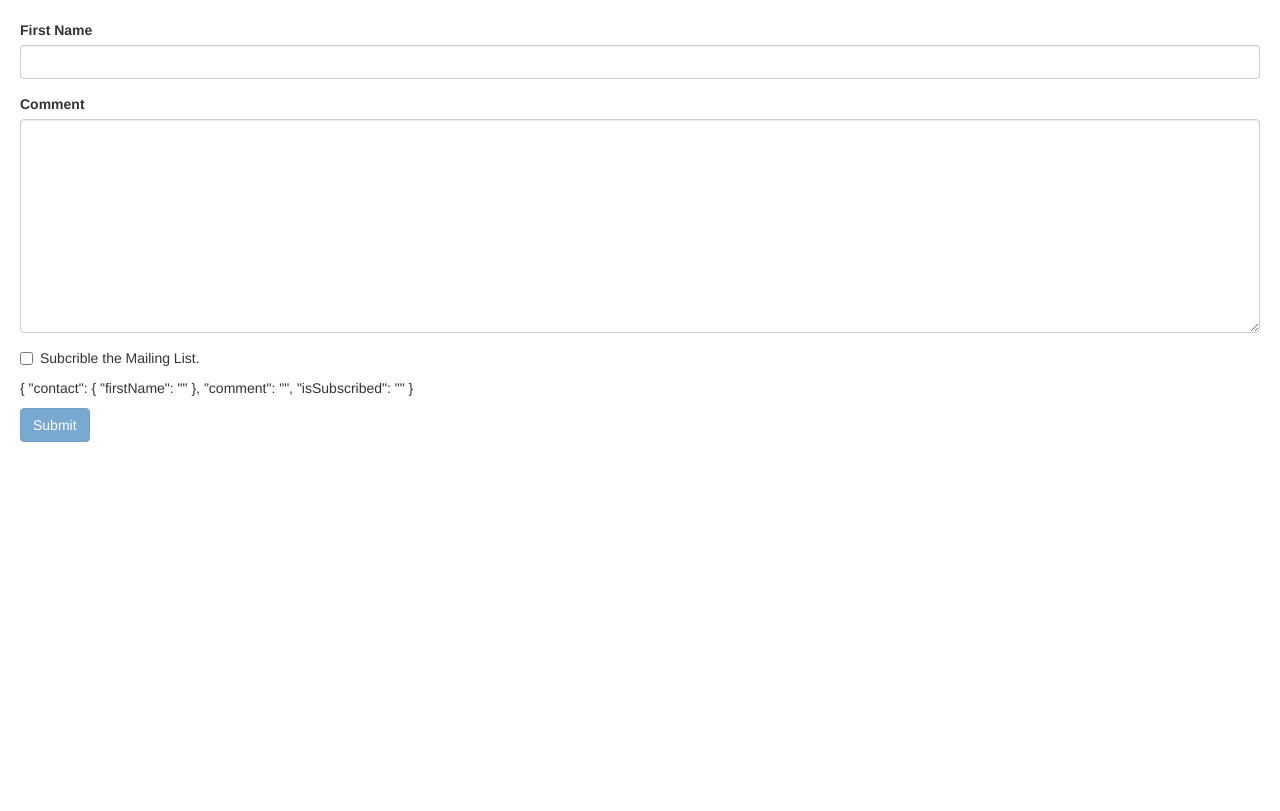
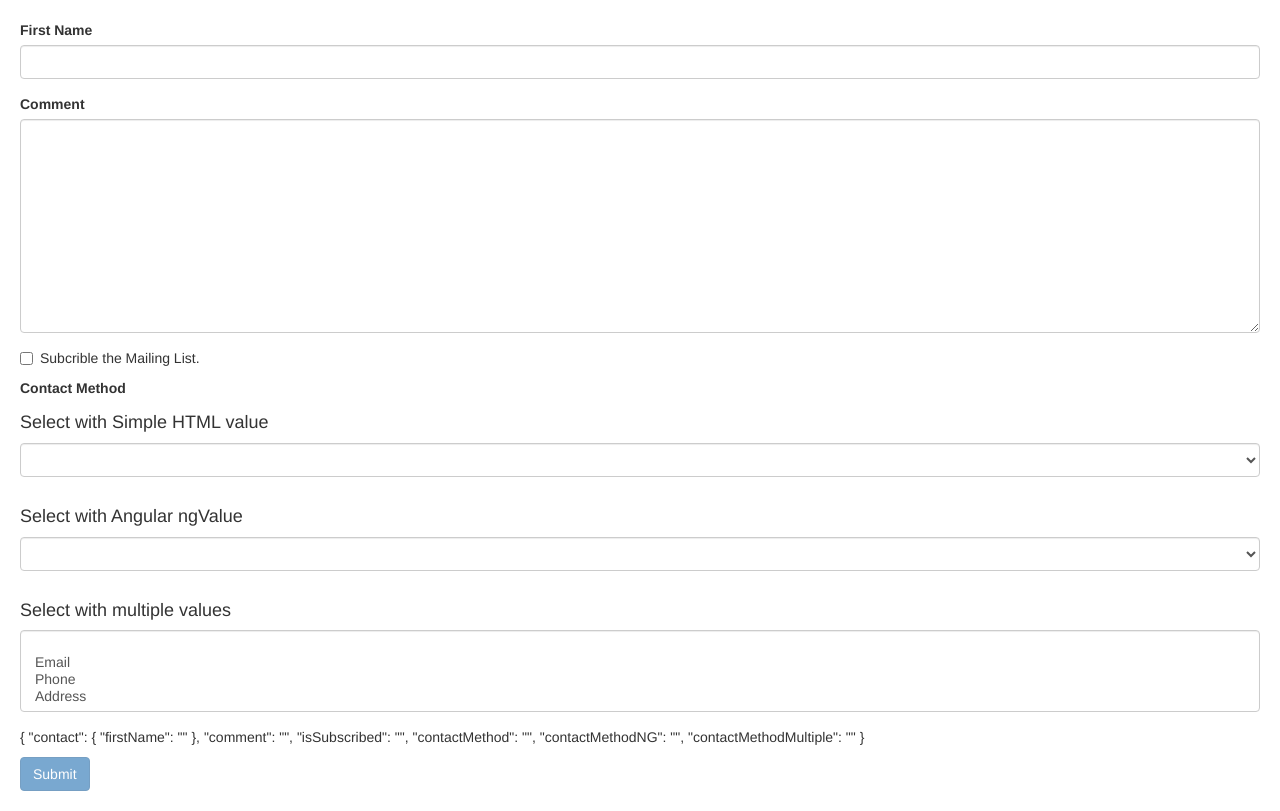
Before and after one commit to reddysainathn/angular-template-driven-forms, an Angular app: page / in a window 1280 px wide. Built offline with nearby package versions, Linux system fonts and the light colour scheme.

Commit message:
Working with Drop-down lists

```diff
--- a/src/app/components/contact-form/contact-form.component.html
+++ b/src/app/components/contact-form/contact-form.component.html
@@ -51,8 +51,41 @@
       <input type="checkbox" ngModel name="isSubscribed"> Subcrible the Mailing List.
     </label>
   </div>
+  <div class="form-group">
+    <label for="contactMethod">Contact Method</label>
+    <h4>Select with Simple HTML value</h4>
+    <select ngModel name="contactMethod" id="contactMethod" class="form-control">
+      <option value=""></option>
+      <option
+        *ngFor="let method of contactMethods"
+        [value]="method.id">
+        {{method.name}}
+      </option>
+    </select>
+    <br>
+    <h4>Select with Angular ngValue</h4>
+    <select ngModel name="contactMethodNG" id="contactMethodNG" class="form-control">
+        <option value=""></option>
+        <option
+          *ngFor="let method of contactMethods"
+          [ngValue]="method">
+          {{method.name}}
+        </option>
+      </select>
+      <br>
+      <h4>Select with multiple values</h4>
+      <select multiple ngModel name="contactMethodMultiple" id="contactMethodMultiple" class="form-control">
+          <option value=""></option>
+          <option
+            *ngFor="let method of contactMethods"
+            [value]="method.id">
+            {{method.name}}
+          </option>
+        </select>
+  </div>
   <p>
     {{ f.value | json}}
   </p>
+
   <button class="btn btn-primary" [disabled]="!f.valid">Submit</button>
 </form>
--- a/src/app/components/contact-form/contact-form.component.ts
+++ b/src/app/components/contact-form/contact-form.component.ts
@@ -6,7 +6,11 @@ import { Component, OnInit } from '@angular/core';
   styleUrls: ['./contact-form.component.css']
 })
 export class ContactFormComponent implements OnInit {
-
+  contactMethods = [
+    { id: 1, name: 'Email'},
+    { id: 2, name: 'Phone'},
+    { id: 3, name: 'Address'}
+  ];
   log(x) {
     console.log(x);
   }
```
